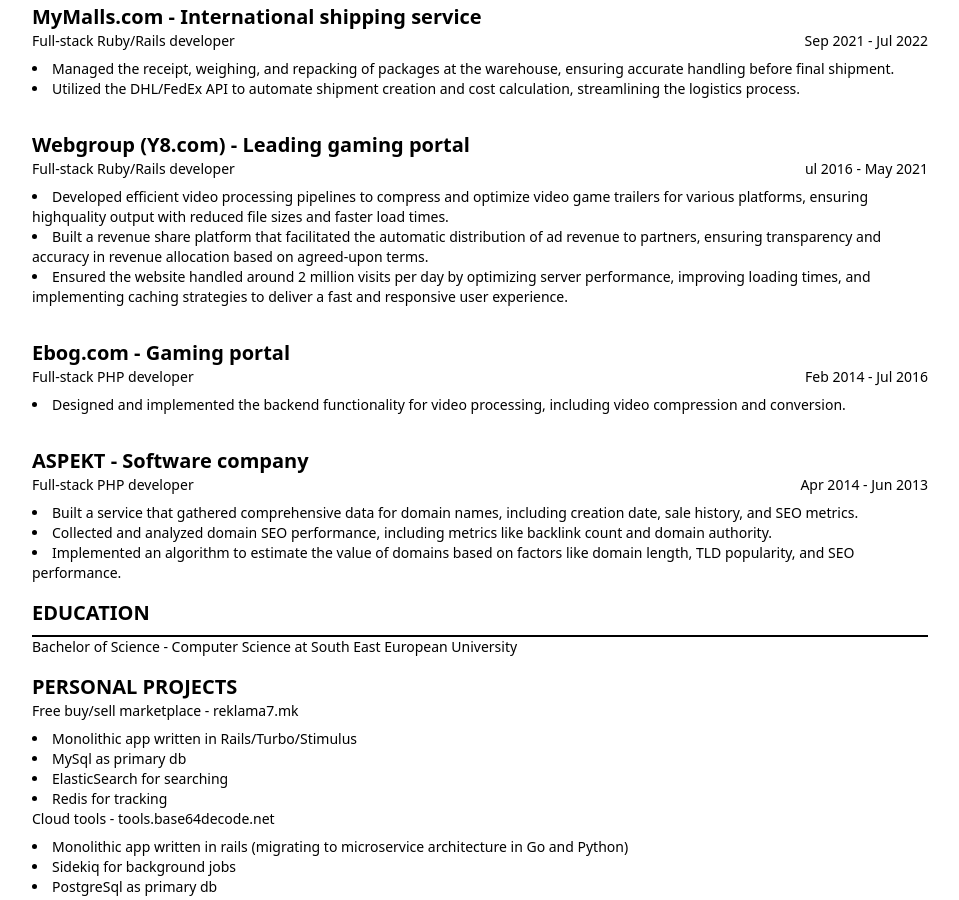
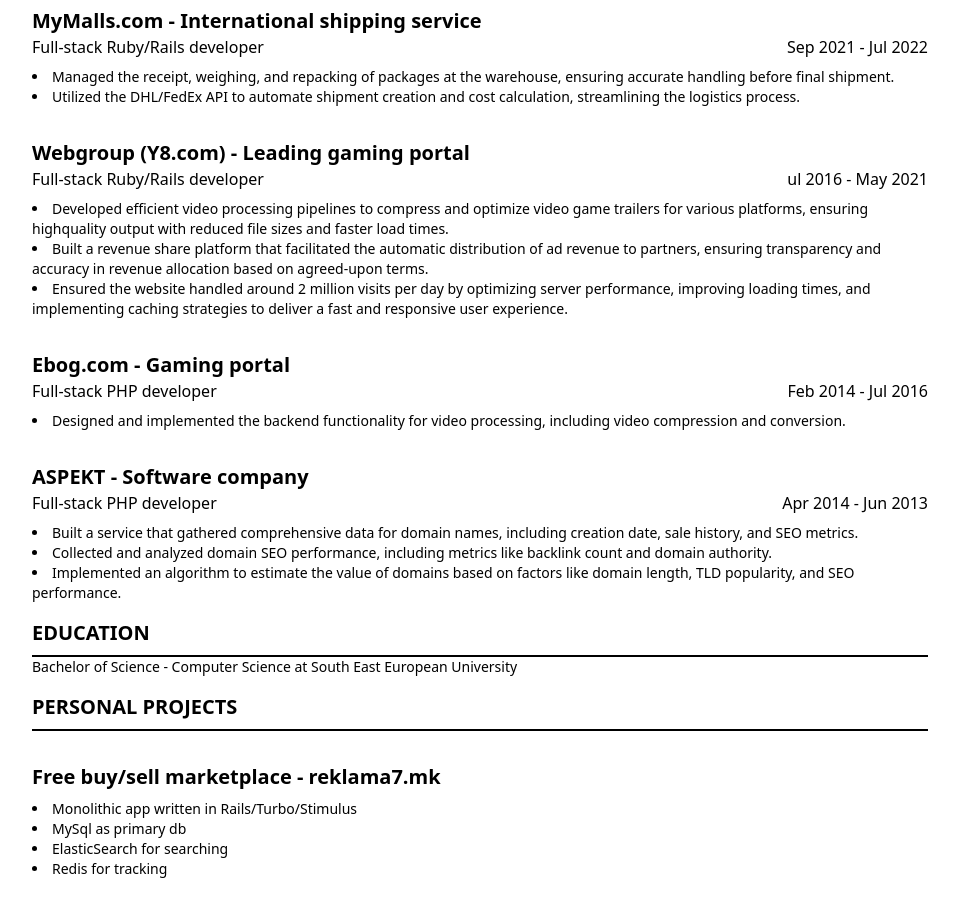
Before and after one commit to gorangorun/gorangorun.github.io, a plain HTML site: page index.html in a window 1280 px wide. Shown: the part 447-1347 px from the top of the page, without its empty margins (160-1119 px from the left). Drawn offline with nearby package versions, Linux system fonts and the light colour scheme.

Commit message:
Update index.html

```diff
--- a/index.html
+++ b/index.html
@@ -24,7 +24,7 @@
     <h3 class="text-xl font-bold mt-4">WORK EXPERIENCE</h3>
     <hr class="border-t-2 border-black mt-2" />
     <h2 class="text-xl font-semibold mt-2"><a href="https://frontiergrowth.io/">FrontierGrowth.io</a> - Real Estate Lead Generation Platform</h2>
-    <div class="flex justify-between">
+    <div class="flex justify-between text-base">
       <h3>Full-stack Ruby/Rails developer</h3><span>Dec 2023 - Nov 2024</span>
     </div>
     <ul class="list-disc list-inside mt-2">
@@ -35,7 +35,7 @@
     </ul>
 
     <h2 class="text-xl font-semibold mt-8"><a href="https://www.mymalls.com/">MyMalls.com</a> - International shipping service</h2>
-    <div class="flex justify-between">
+    <div class="flex justify-between text-base">
       <h3>Full-stack Ruby/Rails developer</h3><span>Sep 2021 - Jul 2022</span>
     </div>
     <ul class="list-disc list-inside mt-2">
@@ -46,7 +46,7 @@
     </ul>
 
     <h2 class="text-xl font-semibold mt-8">Webgroup (<a href="https://www.y8.com/">Y8.com</a>) - Leading gaming portal</h2>
-    <div class="flex justify-between">
+    <div class="flex justify-between text-base">
       <h3>Full-stack Ruby/Rails developer</h3><span>ul 2016 - May 2021</span>
     </div>
     <ul class="list-disc list-inside mt-2">
@@ -60,7 +60,7 @@
     </ul>
 
     <h2 class="text-xl font-semibold mt-8">Ebog.com - Gaming portal</h2>
-    <div class="flex justify-between">
+    <div class="flex justify-between text-base">
       <h3>Full-stack PHP developer</h3><span>Feb 2014 - Jul 2016</span>
     </div>
     <ul class="list-disc list-inside mt-2">
@@ -69,7 +69,7 @@
     </ul>
 
     <h2 class="text-xl font-semibold mt-8">ASPEKT - Software company</h2>
-    <div class="flex justify-between">
+    <div class="flex justify-between text-base">
       <h3>Full-stack PHP developer</h3><span>Apr 2014 - Jun 2013</span>
     </div>
     <ul class="list-disc list-inside mt-2">
@@ -86,7 +86,8 @@
     <h2>Bachelor of Science - Computer Science at South East European University</h2>
 
     <h3 class="text-xl font-bold mt-4">PERSONAL PROJECTS</h3>
-    <h2>Free buy/sell marketplace - <a href="https://reklama7.mk/">reklama7.mk</a></h2>
+    <hr class="border-t-2 border-black mt-2" />
+    <h2 class="text-xl font-semibold mt-8">Free buy/sell marketplace - <a href="https://reklama7.mk/">reklama7.mk</a></h2>
     <ul class="list-disc list-inside mt-2">
       <li>Monolithic app written in Rails/Turbo/Stimulus</li>
       <li>MySql as primary db</li>
@@ -94,7 +95,7 @@
       <li>Redis for tracking</li>
     </ul>
 
-    <h2>Cloud tools - <a href="https://tools.base64decode.net/">tools.base64decode.net</a></h2>
+    <h2 class="text-xl font-semibold mt-8">Cloud tools - <a href="https://tools.base64decode.net/">tools.base64decode.net</a></h2>
     <ul class="list-disc list-inside mt-2">
       <li>Monolithic app written in rails (migrating to microservice architecture in Go and Python)</li>
       <li>Sidekiq for background jobs</li>
```
